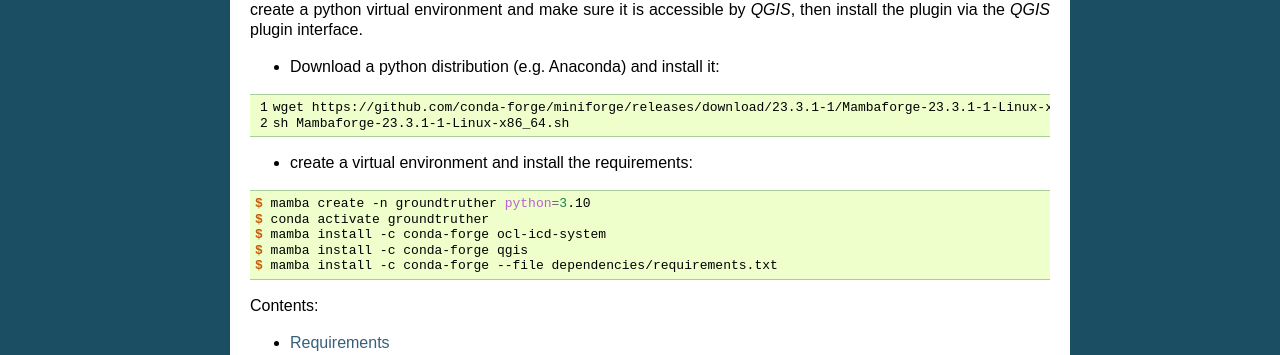
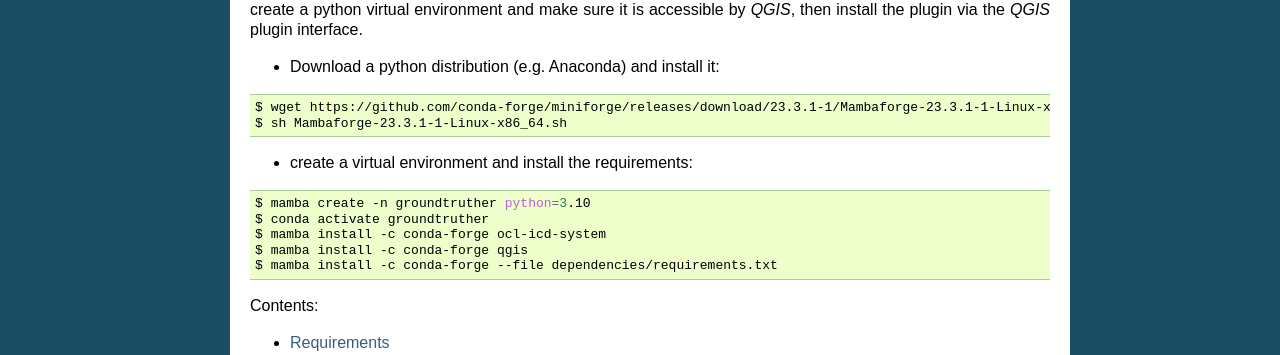
Before and after one commit to epifanio/groundtruther, a Sphinx documentation site: the page built from help/source/index.rst, in a window 1280 px wide. Shown: the part 536-891 px from the top of the page. Built offline with Sphinx 7.4.7, drawn with Linux system fonts in a browser that asks for light colours; formulas are drawn with MathJax 3; some of the changed lines change nothing that is shown.

Commit message:
fix rst  syntax

```diff
--- a/help/source/index.rst
+++ b/help/source/index.rst
@@ -27,14 +27,13 @@ A list of dependencies is included in the `[requirements.txt](../../dependencies
 * Download a python distribution (e.g. Anaconda) and install it:
 
 .. code-block:: bash
-  :linenos:
 
-  wget https://github.com/conda-forge/miniforge/releases/download/23.3.1-1/Mambaforge-23.3.1-1-Linux-x86_64.sh
-  sh Mambaforge-23.3.1-1-Linux-x86_64.sh
+  $ wget https://github.com/conda-forge/miniforge/releases/download/23.3.1-1/Mambaforge-23.3.1-1-Linux-x86_64.sh
+  $ sh Mambaforge-23.3.1-1-Linux-x86_64.sh
 
 * create a virtual environment and install the requirements:
 
-.. code-block:: console
+.. code-block:: bash
 
   $ mamba create -n groundtruther python=3.10
   $ conda activate groundtruther
```
